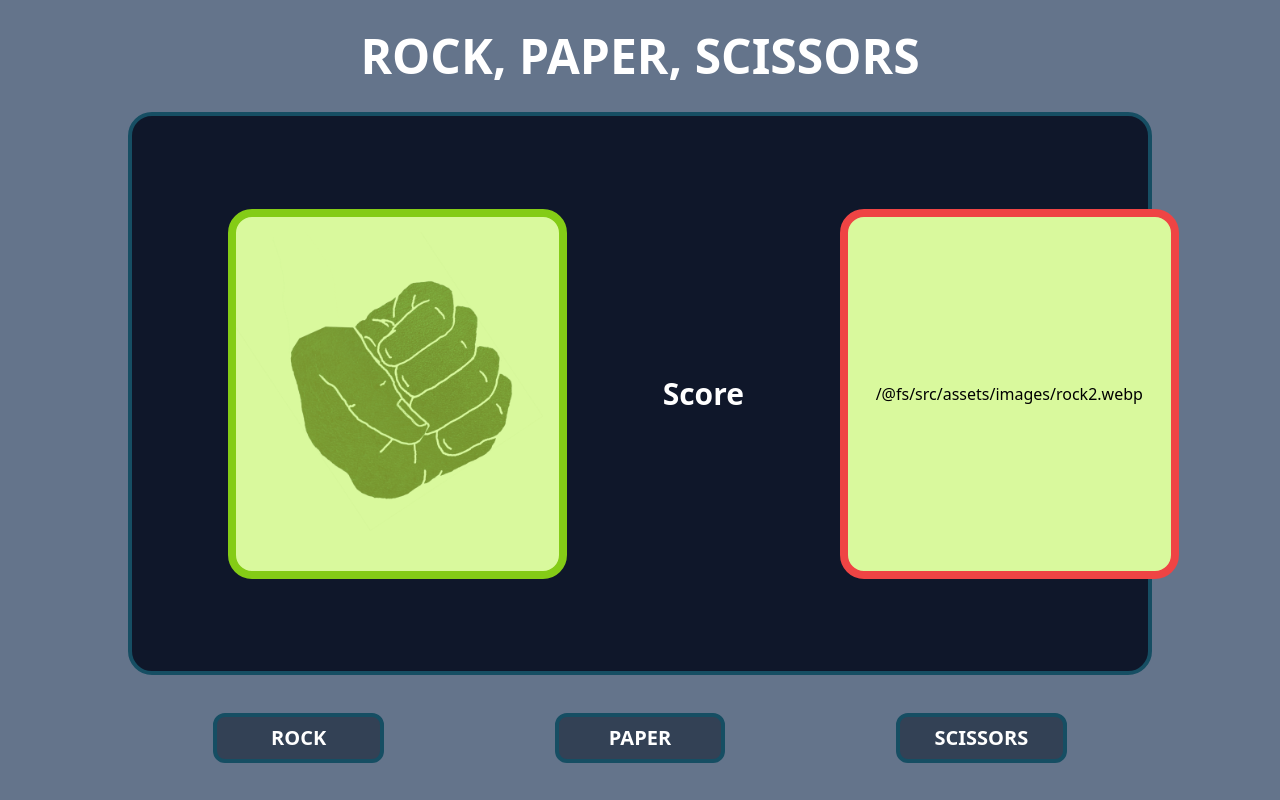
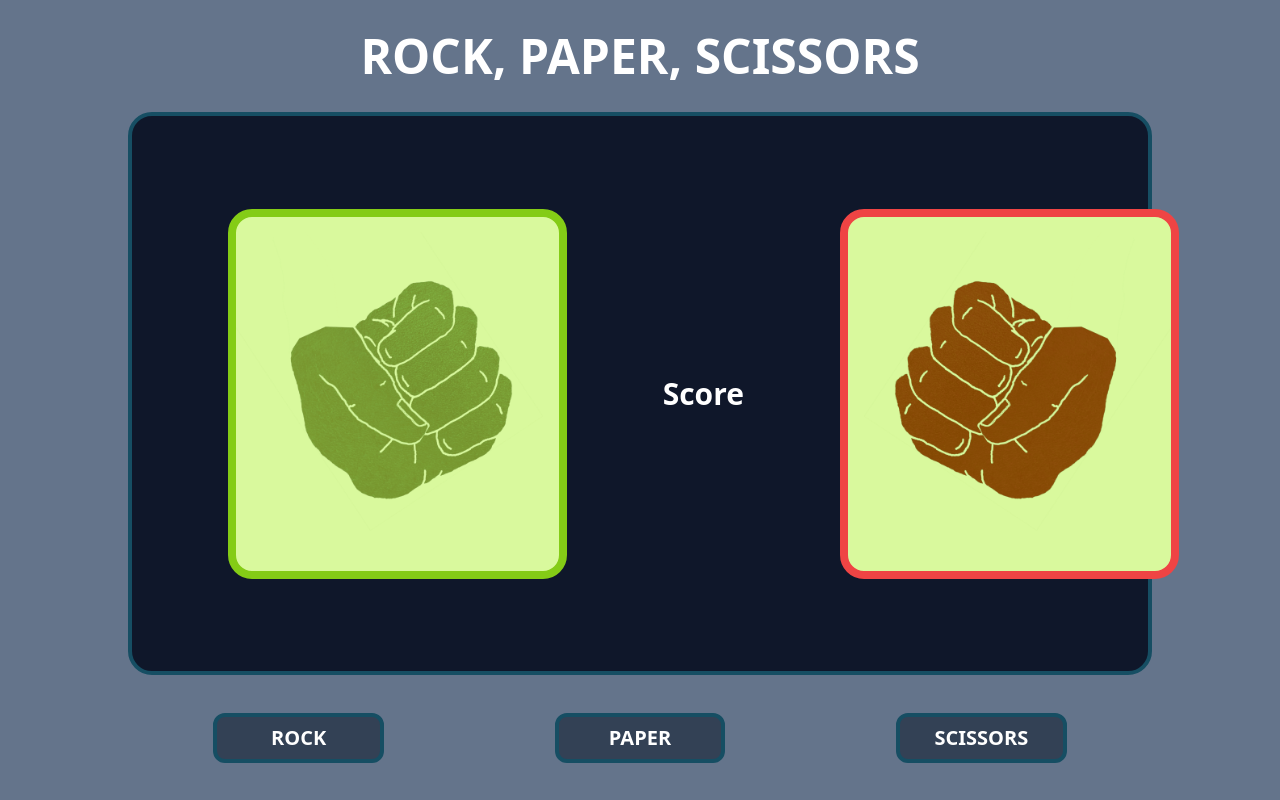
Before and after one commit to KarlVand/RPS-Battle, a React (Vite) app: page / in a window 1280 px wide. Both pictures are taken after a click on the button "ROCK". Built offline with nearby package versions, Linux system fonts and the light colour scheme.

Commit message:
computerchoice display onClick

```diff
--- a/src/App.module.css
+++ b/src/App.module.css
@@ -8,13 +8,13 @@
 }
 
 .gameContainer {
-  @apply relative flex w-4/5 h-3/4 bg-slate-900  rounded-3xl border-cyan-900 border-4 justify-between items-center;
+  @apply relative flex sm:flex-col md:flex-col lg:flex-row w-4/5 h-3/4 bg-slate-900  rounded-3xl border-cyan-900 border-4 justify-between items-center;
 }
 
 /* ----- GAME BOARD ----- */
 .playerImage,
 .computerImage {
-  @apply w-2/6 h-2/3 aspect-square flex-none bg-lime-200 m-24 rounded-3xl  border-8 flex justify-center items-center;
+  @apply relative w-2/6 h-2/3 aspect-square flex-none flex-shrink-0 bg-lime-200 m-24 rounded-3xl  border-8 flex justify-center items-center;
 }
 
 .playerImage {
@@ -26,7 +26,7 @@
 }
 
 .score {
-  @apply text-3xl text-white font-bold;
+  @apply relative text-3xl text-white font-bold;
 }
 
 /* ----- GAME BUTTONS ----- */
--- a/src/Game.jsx
+++ b/src/Game.jsx
@@ -13,8 +13,30 @@ import scissors2 from "./assets/images/scissors2.webp";
 
 function Game() {
   const [selectedImage, setSelectedImage] = useState(null);
+
+  const [computerImage, setComputerImage] = useState(null);
   const computerChoice = [rock2, paper2, scissors2];
-  const randomImage = computerChoice[Math.floor(Math.random() * 3)];
+
+  const generateComputerChoice = () => {
+    const randomIndex = Math.floor(Math.random() * 3);
+    const randomImage = computerChoice[randomIndex];
+    setComputerImage(
+      <img
+        src={randomImage}
+        alt="Computer's choice"
+      />
+    );
+  };
+
+  const handlePlayerChoice = choice => {
+    setSelectedImage(
+      <img
+        src={choice}
+        alt={choice === rock ? "Rock" : choice === paper ? "Paper" : "Scissors"}
+      />
+    );
+    generateComputerChoice();
+  };
 
   return (
     <div className={Styles.container}>
@@ -31,44 +53,23 @@ function Game() {
           </div>
         </div>
 
-        <div className={Styles.computerImage}>{randomImage}</div>
+        <div className={Styles.computerImage}>{computerImage}</div>
       </div>
       {/* ----- BUTTON CONTAINER ----- */}
       <div className={Styles.buttonContainer}>
         <button
           className={Styles.button}
-          onClick={() =>
-            setSelectedImage(
-              <img
-                src={rock}
-                alt="Rock"
-              />
-            )
-          }>
+          onClick={() => handlePlayerChoice(rock)}>
           Rock
         </button>
         <button
           className={Styles.button}
-          onClick={() =>
-            setSelectedImage(
-              <img
-                src={paper}
-                alt="Paper"
-              />
-            )
-          }>
+          onClick={() => handlePlayerChoice(paper)}>
           Paper
         </button>
         <button
           className={Styles.button}
-          onClick={() =>
-            setSelectedImage(
-              <img
-                src={scissors}
-                alt="Scissors"
-              />
-            )
-          }>
+          onClick={() => handlePlayerChoice(scissors)}>
           Scissors
         </button>
       </div>
```
